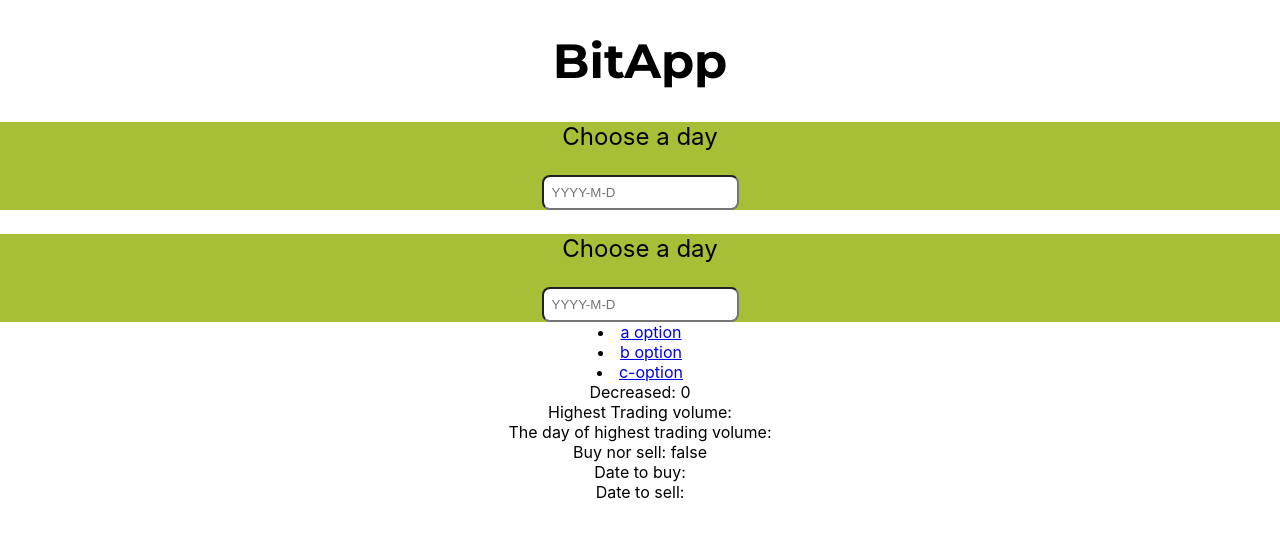
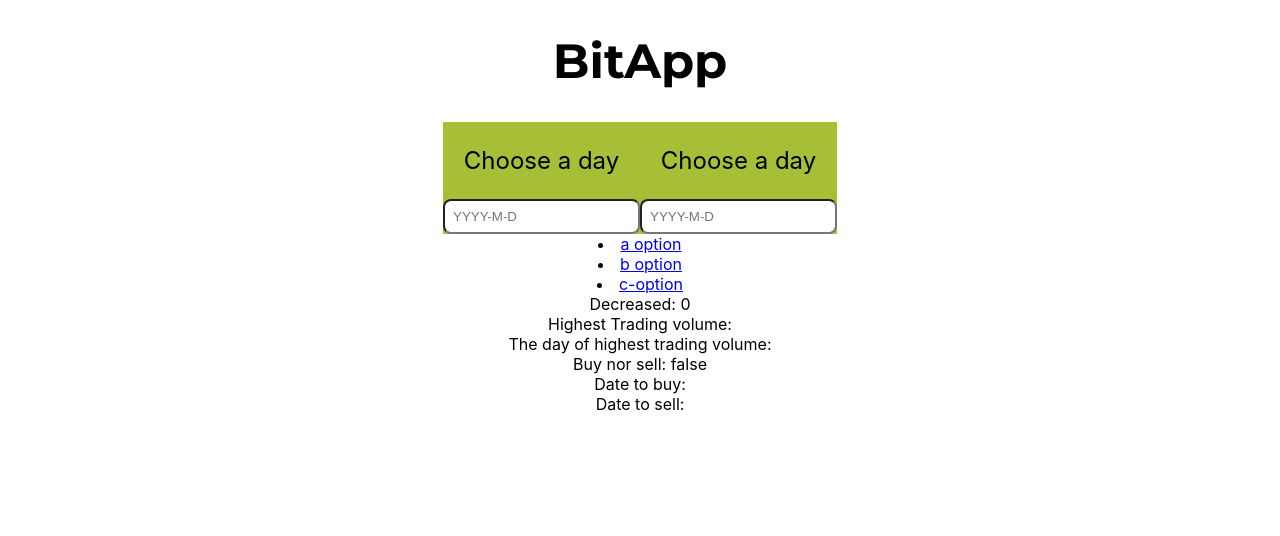
Before and after one commit to JenninaFarm/Bitcoin, a React (Create React App) app in the folder bitcoin/: page / in a window 1280 px wide. Shown: the top 536 px of the page. Built offline with nearby package versions, Linux system fonts and the light colour scheme.

Commit message:
theming: Theme ask-date-range and continue date-input

```diff
--- a/bitcoin/src/Styles.scss
+++ b/bitcoin/src/Styles.scss
@@ -5,6 +5,7 @@
 
 // Molecules
 @import 'components/molecules/date-input/_date-input';
+@import 'components/molecules//ask-date-range/_ask-date-range';
 
 // App
 @import './App.scss'
--- a/bitcoin/src/components/molecules/ask-date-range/AskDateRange.js
+++ b/bitcoin/src/components/molecules/ask-date-range/AskDateRange.js
@@ -14,8 +14,8 @@ const AskDateRange = (props) => {
 
   return (
     <div className='ask-date-range'>
-      <DateInput onDateChange={handleDateFromChange} />
-      <DateInput onDateChange={handleDateToChange} />
+      <DateInput className='ask-date-range__from-date' onDateChange={handleDateFromChange} />
+      <DateInput className='ask-date-range__to-date' onDateChange={handleDateToChange} />
     </div>
   );
 }
--- /dev/null
+++ b/bitcoin/src/components/molecules/ask-date-range/_ask-date-range.scss
@@ -0,0 +1,5 @@
+.ask-date-range {
+  display: flex;
+  flex-direction: row;
+  justify-content: center;
+}
--- a/bitcoin/src/components/molecules/date-input/_date-input.scss
+++ b/bitcoin/src/components/molecules/date-input/_date-input.scss
@@ -1,5 +1,6 @@
 .date-input {
   background-color: clr(primary);
+  width: auto;
 
   &__headline {
     font-size: $h3-font-size;
```
